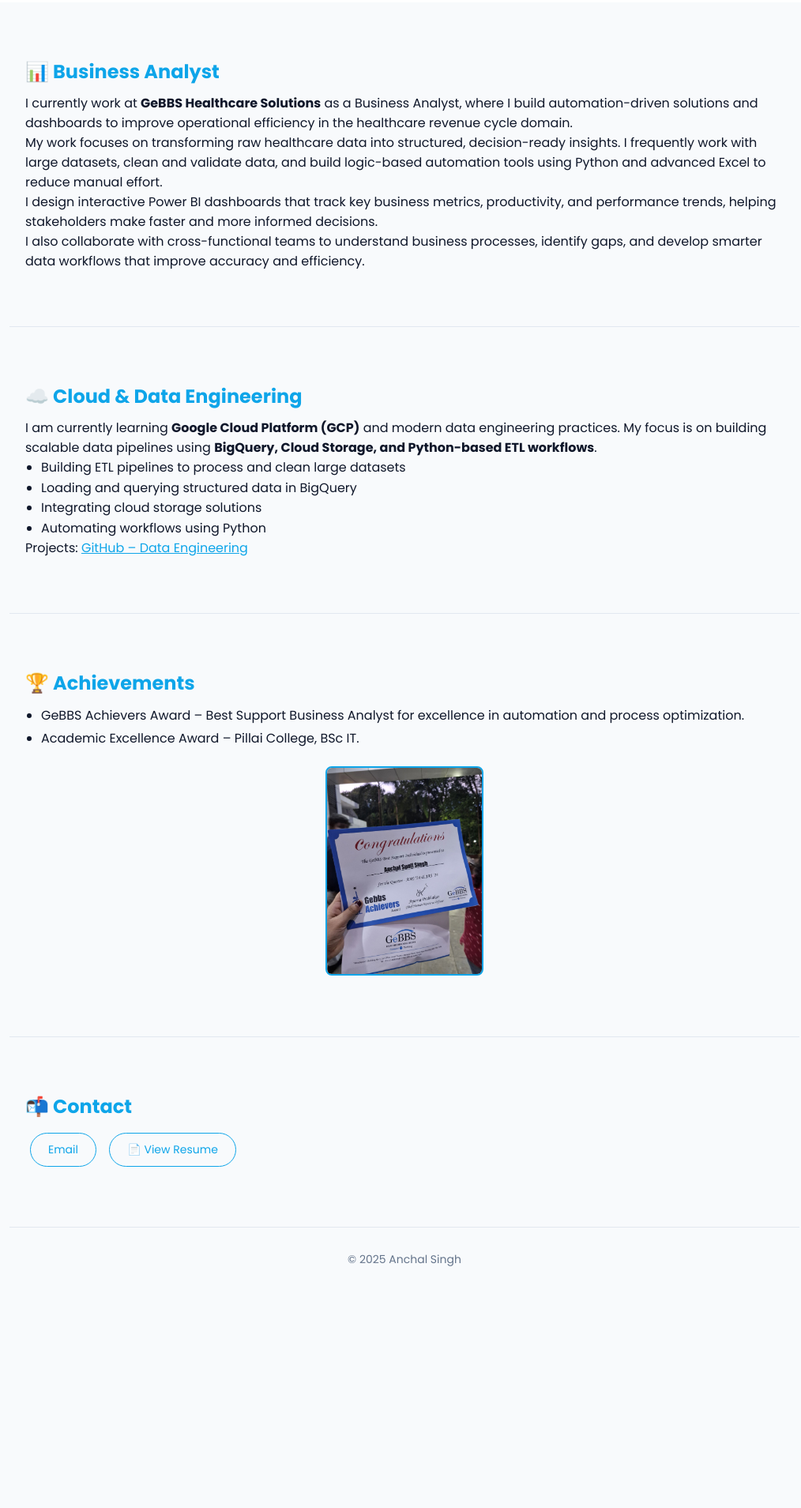
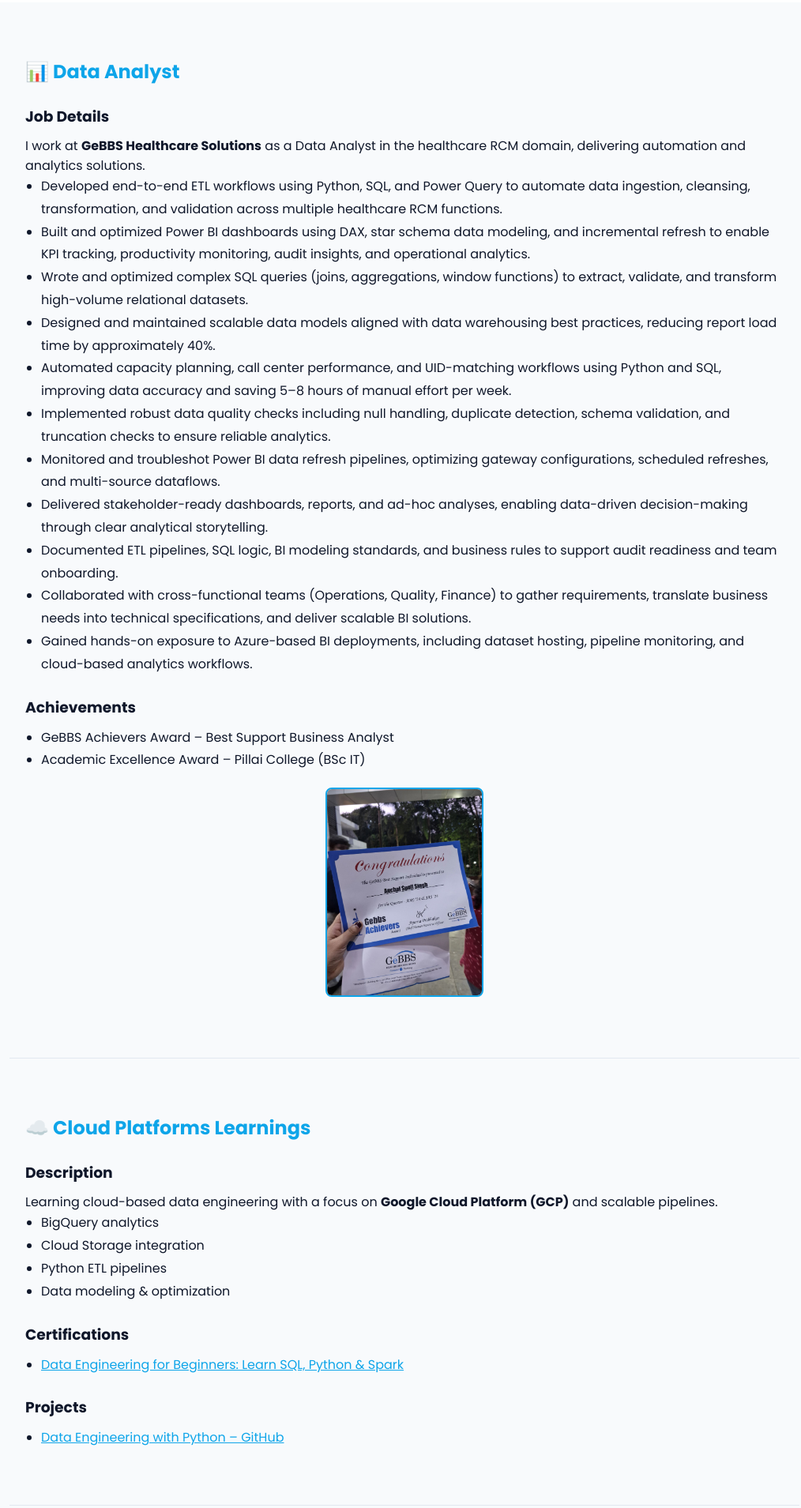
Before and after one commit to anchalsingh1708/anchalsingh1708.github.io, a plain HTML site: page index.html in a window 1280 px wide. Shown: the part 526-2435 px from the top of the page at 79% size, without its empty margins (128-1142 px from the left). Before the commit the page ends 2161 px from the top, so only its background shows below. Drawn offline with Linux system fonts and the light colour scheme.

Commit message:
Update index.html

```diff
--- a/index.html
+++ b/index.html
@@ -93,7 +93,18 @@
 
     section h2 {
       color: #0ea5e9;
+      margin-bottom: 20px;
+    }
+
+    section h3 {
+      margin-top: 25px;
       margin-bottom: 10px;
+      color: #0f172a;
+    }
+
+    ul {
+      line-height: 1.8;
+      padding-left: 20px;
     }
 
     footer {
@@ -111,9 +122,8 @@
 <nav>
   <div style="font-weight:700;">Anchal Singh</div>
   <div>
-    <a href="#analytics">Business Analyst</a>
+    <a href="#data-analyst">Data Analyst</a>
     <a href="#cloud">Cloud</a>
-    <a href="#achievements">Achievements</a>
     <a href="#contact">Contact</a>
   </div>
 </nav>
@@ -127,7 +137,7 @@
   />
 
   <h1>Hey! I'm <span>Anchal</span></h1>
-  <p class="subtitle">Business Analyst | Cloud Data Engineer</p>
+  <p class="subtitle">Data Analyst | Cloud Data Engineer</p>
 
   <div class="buttons">
     <a href="https://www.linkedin.com/in/anchalsinghh/" target="_blank">LinkedIn</a>
@@ -136,60 +146,47 @@
   </div>
 </div>
 
-<section id="analytics">
-  <h2>📊 Business Analyst</h2>
+<!-- ================= DATA ANALYST ================= -->
+<section id="data-analyst">
+  <h2>📊 Data Analyst</h2>
+
+  <h3>Job Details</h3>
   <p>
-    I currently work at <strong>GeBBS Healthcare Solutions</strong> as a Business Analyst,
-    where I build automation-driven solutions and dashboards to improve operational efficiency
-    in the healthcare revenue cycle domain.
+    I work at <strong>GeBBS Healthcare Solutions</strong> as a Data Analyst
+    in the healthcare RCM domain, delivering automation and analytics solutions.
   </p>
 
-  <p>
-    My work focuses on transforming raw healthcare data into structured, decision-ready insights.
-    I frequently work with large datasets, clean and validate data, and build logic-based
-    automation tools using Python and advanced Excel to reduce manual effort.
-  </p>
+  <ul>
+  <li>Developed end-to-end ETL workflows using Python, SQL, and Power Query to automate data ingestion, cleansing, transformation, and validation across multiple healthcare RCM functions.</li>
 
-  <p>
-    I design interactive Power BI dashboards that track key business metrics, productivity,
-    and performance trends, helping stakeholders make faster and more informed decisions.
-  </p>
+  <li>Built and optimized Power BI dashboards using DAX, star schema data modeling, and incremental refresh to enable KPI tracking, productivity monitoring, audit insights, and operational analytics.</li>
 
-  <p>
-    I also collaborate with cross-functional teams to understand business processes,
-    identify gaps, and develop smarter data workflows that improve accuracy and efficiency.
-  </p>
-</section>
+  <li>Wrote and optimized complex SQL queries (joins, aggregations, window functions) to extract, validate, and transform high-volume relational datasets.</li>
 
-<section id="cloud">
-  <h2>☁️ Cloud & Data Engineering</h2>
+  <li>Designed and maintained scalable data models aligned with data warehousing best practices, reducing report load time by approximately 40%.</li>
 
-  <p>
-    I am currently learning <strong>Google Cloud Platform (GCP)</strong> and modern data engineering practices.
-    My focus is on building scalable data pipelines using <strong>BigQuery, Cloud Storage, and Python-based ETL workflows</strong>.
-  </p>
+  <li>Automated capacity planning, call center performance, and UID-matching workflows using Python and SQL, improving data accuracy and saving 5–8 hours of manual effort per week.</li>
 
-  <ul style="line-height:1.6; padding-left:20px;">
-    <li>Building ETL pipelines to process and clean large datasets</li>
-    <li>Loading and querying structured data in BigQuery</li>
-    <li>Integrating cloud storage solutions</li>
-    <li>Automating workflows using Python</li>
-  </ul>
+  <li>Implemented robust data quality checks including null handling, duplicate detection, schema validation, and truncation checks to ensure reliable analytics.</li>
 
-  <p>
-    Projects:
-    <a href="https://github.com/anchalsingh1708/Data-Engineering-Python" target="_blank" style="color:#0ea5e9;">
-      GitHub – Data Engineering
-    </a>
-  </p>
-</section>
+  <li>Monitored and troubleshot Power BI data refresh pipelines, optimizing gateway configurations, scheduled refreshes, and multi-source dataflows.</li>
 
-<section id="achievements">
-  <h2>🏆 Achievements</h2>
+  <li>Delivered stakeholder-ready dashboards, reports, and ad-hoc analyses, enabling data-driven decision-making through clear analytical storytelling.</li>
 
-  <ul style="line-height: 1.8; padding-left: 20px;">
-    <li>GeBBS Achievers Award – Best Support Business Analyst for excellence in automation and process optimization.</li>
-    <li>Academic Excellence Award – Pillai College, BSc IT.</li>
+  <li>Documented ETL pipelines, SQL logic, BI modeling standards, and business rules to support audit readiness and team onboarding.</li>
+
+  <li>Collaborated with cross-functional teams (Operations, Quality, Finance) to gather requirements, translate business needs into technical specifications, and deliver scalable BI solutions.</li>
+
+  <li>Gained hands-on exposure to Azure-based BI deployments, including dataset hosting, pipeline monitoring, and cloud-based analytics workflows.</li>
+</ul>
+
+
+
+
+  <h3>Achievements</h3>
+  <ul>
+    <li>GeBBS Achievers Award – Best Support Business Analyst</li>
+    <li>Academic Excellence Award – Pillai College (BSc IT)</li>
   </ul>
 
   <div style="text-align:center; margin-top:20px;">
@@ -201,6 +198,45 @@
   </div>
 </section>
 
+<!-- ================= CLOUD ================= -->
+<section id="cloud">
+  <h2>☁️ Cloud Platforms Learnings</h2>
+
+  <h3>Description</h3>
+  <p>
+    Learning cloud-based data engineering with a focus on
+    <strong>Google Cloud Platform (GCP)</strong> and scalable pipelines.
+  </p>
+
+  <ul>
+    <li>BigQuery analytics</li>
+    <li>Cloud Storage integration</li>
+    <li>Python ETL pipelines</li>
+    <li>Data modeling & optimization</li>
+  </ul>
+
+  <h3>Certifications</h3>
+  <ul>
+    <li>
+      <a href="https://www.udemy.com/certificate/UC-a0492afb-3f2f-40f9-8240-b3d5c4fab8a5/"
+         target="_blank" style="color:#0ea5e9;">
+        Data Engineering for Beginners: Learn SQL, Python & Spark
+      </a>
+    </li>
+  </ul>
+
+  <h3>Projects</h3>
+  <ul>
+    <li>
+      <a href="https://github.com/anchalsingh1708/Data-Engineering-Python"
+         target="_blank" style="color:#0ea5e9;">
+        Data Engineering with Python – GitHub
+      </a>
+    </li>
+  </ul>
+</section>
+
+<!-- ================= CONTACT ================= -->
 <section id="contact">
   <h2>📬 Contact</h2>
   <div class="buttons">
```
